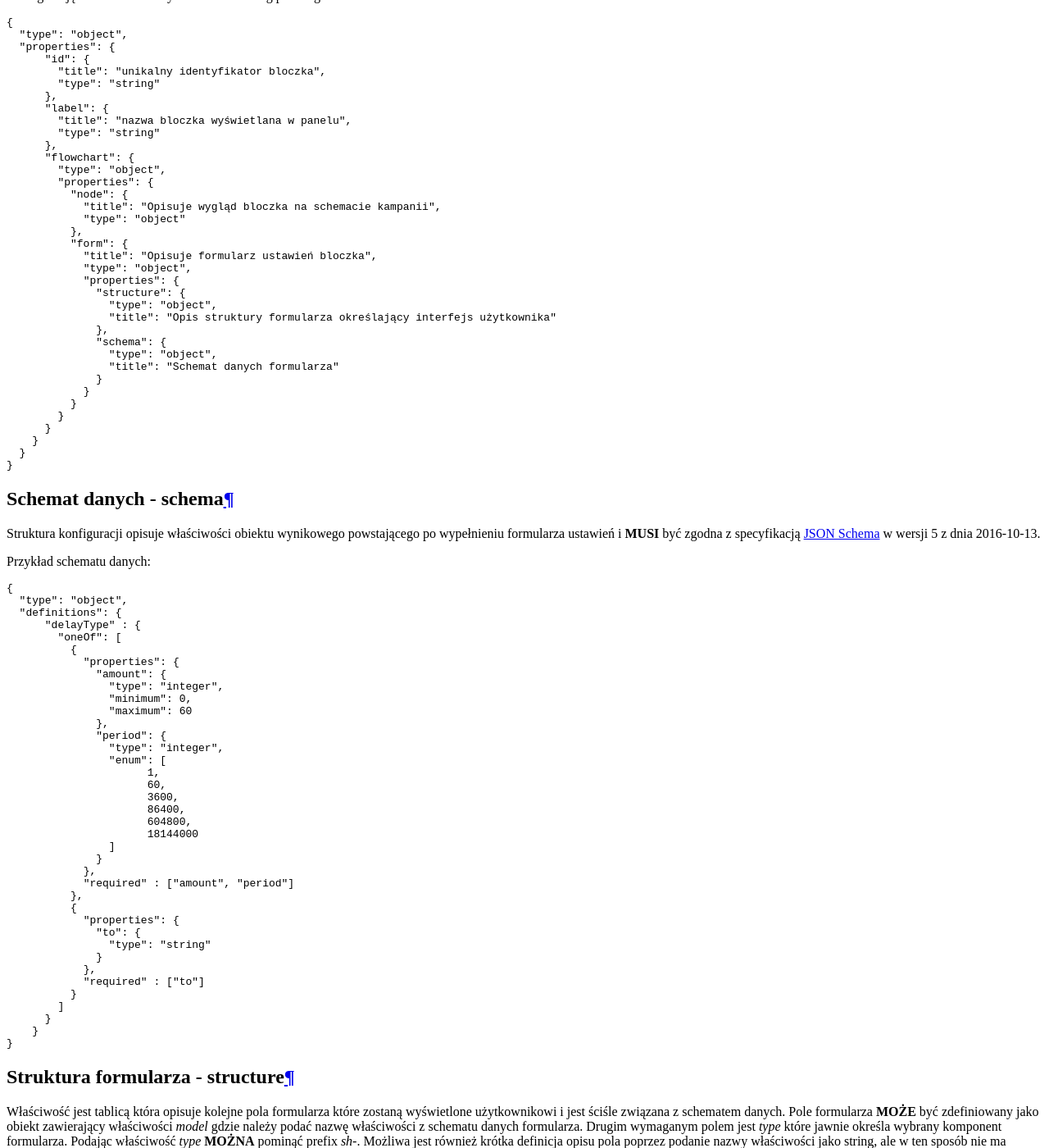
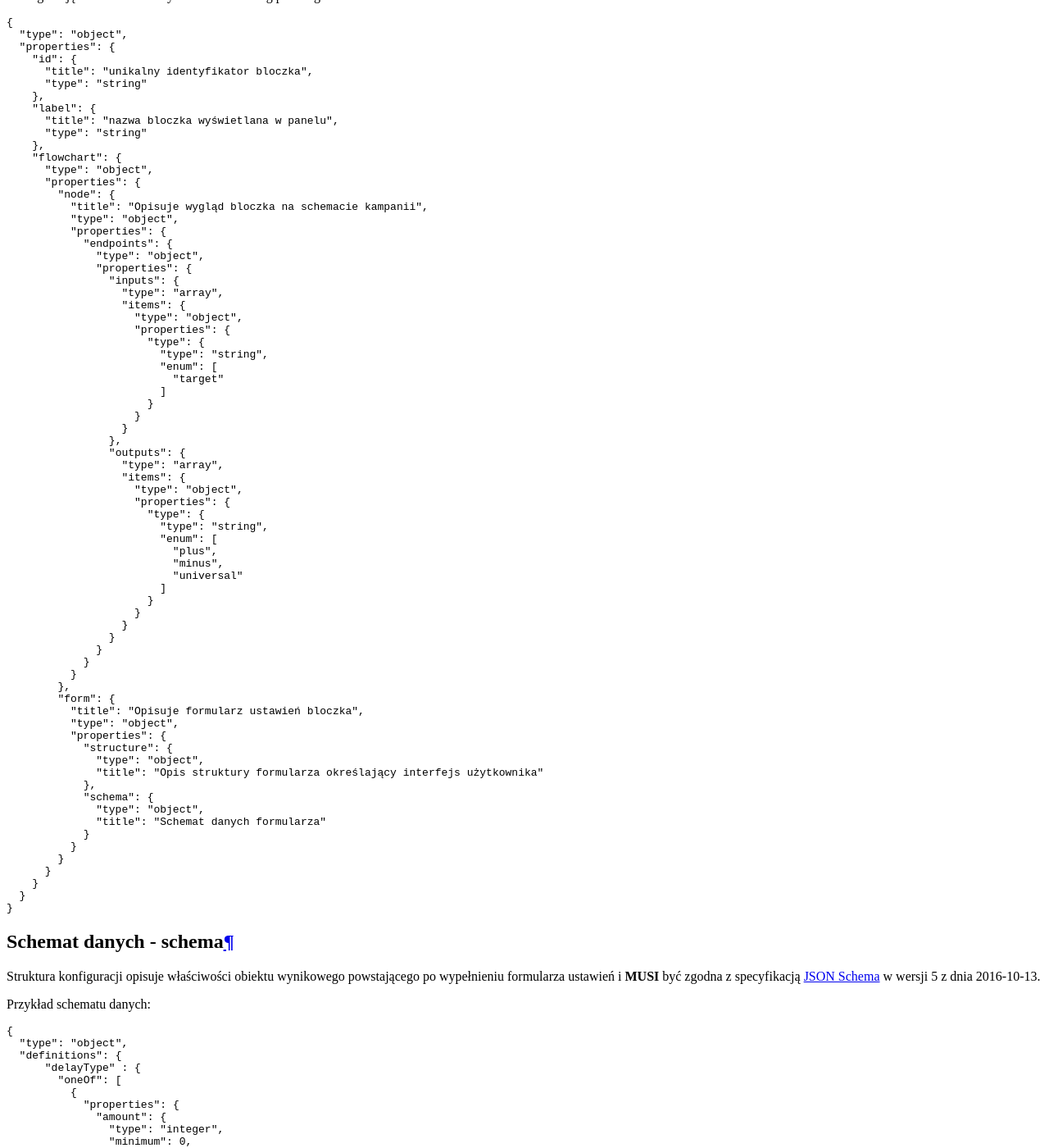
Before and after one commit to SAREhub/sarehub_panel_modules_docs, a Sphinx documentation site: the page built from docs/flowchart.rst, in a window 1280 px wide and 1400 px high, scrolled down 650 px. Shown: the whole window at 82% size. Built offline with Sphinx 7.4.7 and the Read the Docs theme 2.0.0, drawn with Linux system fonts in a browser that asks for light colours; formulas are drawn with MathJax 3; comment, search, counter and statistics services are not loaded.

```diff
--- a/docs/flowchart.rst
+++ b/docs/flowchart.rst
@@ -13,33 +13,69 @@ Konfigurację bloczka **MUSI** być zdefiniowana wg podanego schematu:
   {
     "type": "object",
     "properties": {
-        "id": {
-          "title": "unikalny identyfikator bloczka",
-          "type": "string"
-        },
-        "label": {
-          "title": "nazwa bloczka wyświetlana w panelu",
-          "type": "string"
-        },
-        "flowchart": {
-          "type": "object",
-          "properties": {
-            "node": {
-              "title": "Opisuje wygląd bloczka na schemacie kampanii",
-              "type": "object"
-            },
-            "form": {
-              "title": "Opisuje formularz ustawień bloczka",
-              "type": "object",
-              "properties": {
-                "structure": {
-                  "type": "object",
-                  "title": "Opis struktury formularza określający interfejs użytkownika"
-                },
-                "schema": {
-                  "type": "object",
-                  "title": "Schemat danych formularza"
+      "id": {
+        "title": "unikalny identyfikator bloczka",
+        "type": "string"
+      },
+      "label": {
+        "title": "nazwa bloczka wyświetlana w panelu",
+        "type": "string"
+      },
+      "flowchart": {
+        "type": "object",
+        "properties": {
+          "node": {
+            "title": "Opisuje wygląd bloczka na schemacie kampanii",
+            "type": "object",
+            "properties": {
+              "endpoints": {
+                "type": "object",
+                "properties": {
+                  "inputs": {
+                    "type": "array",
+                    "items": {
+                      "type": "object",
+                      "properties": {
+                        "type": {
+                          "type": "string",
+                          "enum": [
+                            "target"
+                          ]
+                        }
+                      }
+                    }
+                  },
+                  "outputs": {
+                    "type": "array",
+                    "items": {
+                      "type": "object",
+                      "properties": {
+                        "type": {
+                          "type": "string",
+                          "enum": [
+                            "plus",
+                            "minus",
+                            "universal"
+                          ]
+                        }
+                      }
+                    }
+                  }
                 }
+              }
+            }
+          },
+          "form": {
+            "title": "Opisuje formularz ustawień bloczka",
+            "type": "object",
+            "properties": {
+              "structure": {
+                "type": "object",
+                "title": "Opis struktury formularza określający interfejs użytkownika"
+              },
+              "schema": {
+                "type": "object",
+                "title": "Schemat danych formularza"
               }
             }
           }
```
Also changed, not shown: docs/events.rst (+65 -91 lines).
